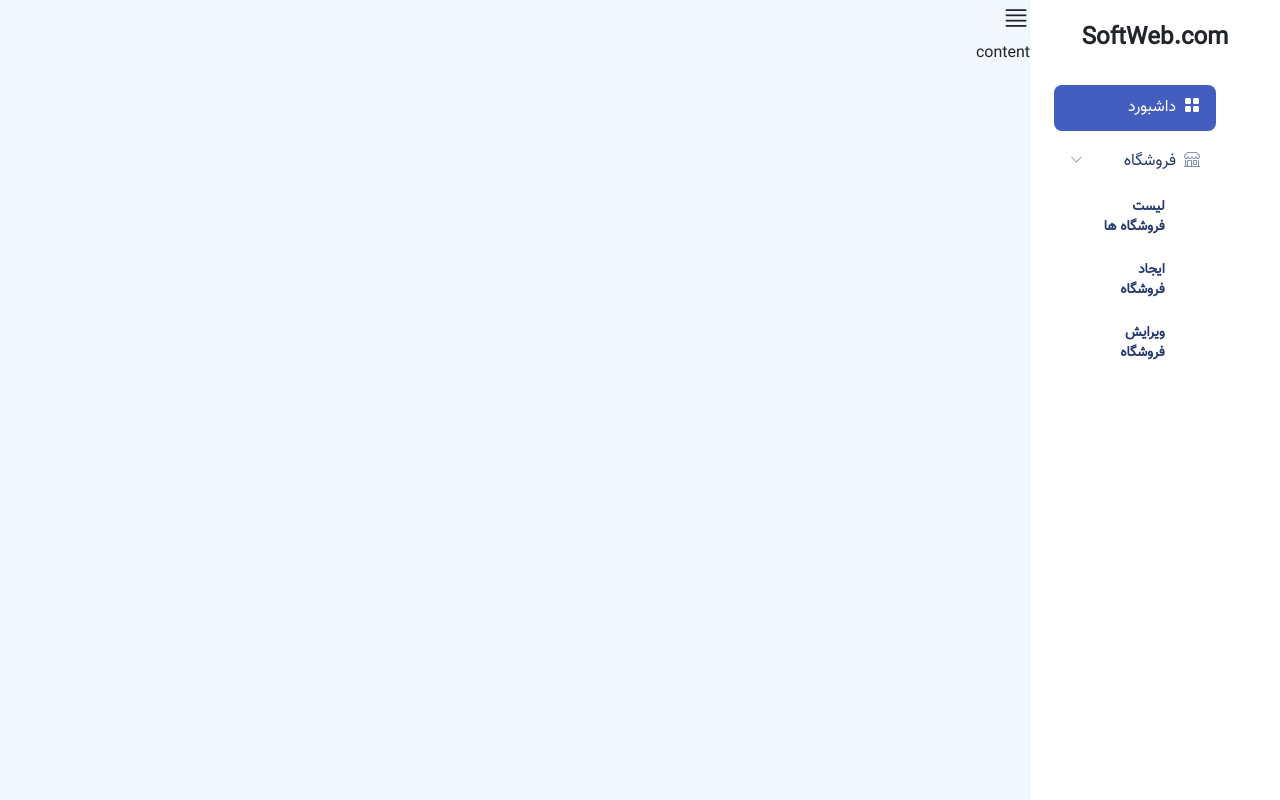
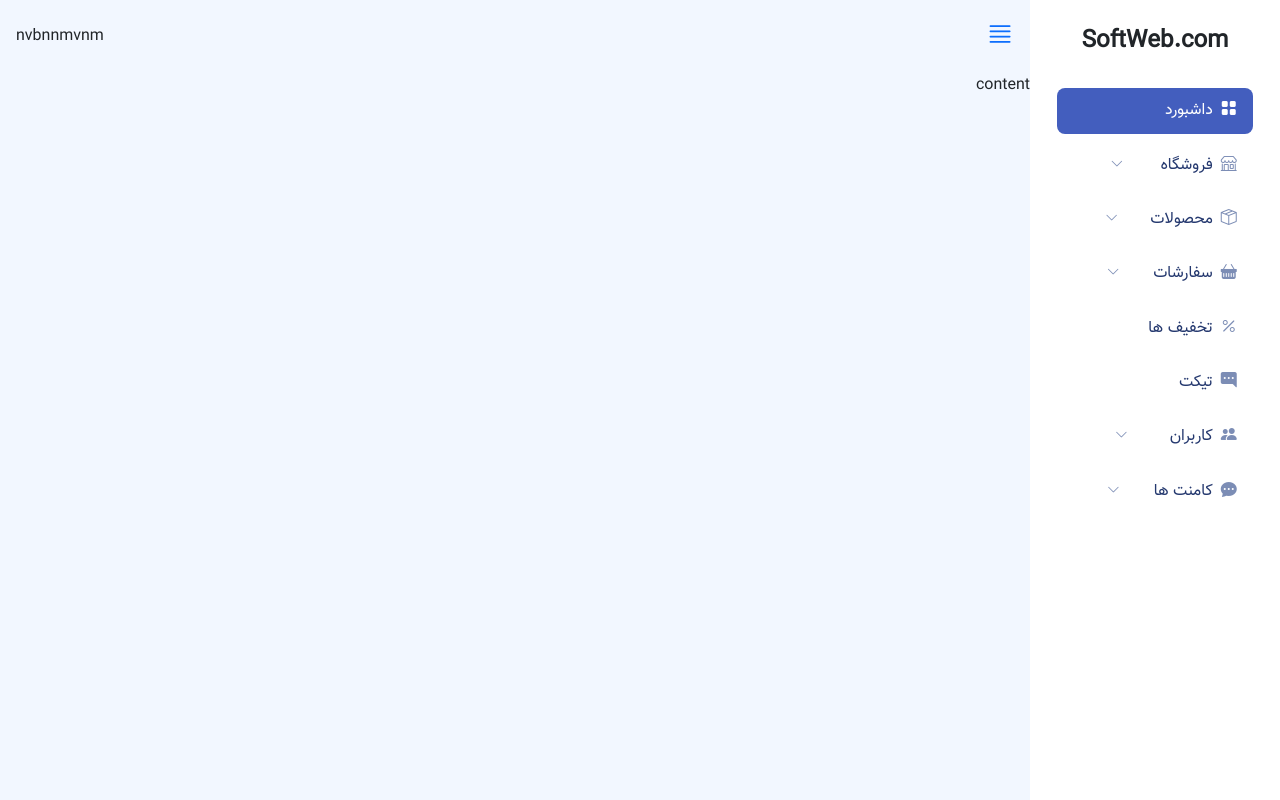
Before and after one commit to KhaledNoori/4_admin-panel, a plain HTML site: page index.html in a window 1280 px wide. Drawn offline with nearby package versions, Linux system fonts and the light colour scheme.

Commit message:
sidebar completed

```diff
--- a/index.html
+++ b/index.html
@@ -4,7 +4,7 @@
     <meta charset="UTF-8">
     <meta name="viewport" content="width=device-width, initial-scale=1.0">
     <title>Admin-panel</title>
-    <link href="https://cdn.jsdelivr.net/npm/bootstrap@5.3.2/dist/css/bootstrap.min.css" rel="stylesheet" integrity="sha384-T3c6CoIi6uLrA9TneNEoa7RxnatzjcDSCmG1MXxSR1GAsXEV/Dwwykc2MPK8M2HN" crossorigin="anonymous">
+    <link rel="stylesheet" href="https://cdn.jsdelivr.net/npm/bootstrap@5.3.2/dist/css/bootstrap.rtl.min.css" integrity="sha384-nU14brUcp6StFntEOOEBvcJm4huWjB0OcIeQ3fltAfSmuZFrkAif0T+UtNGlKKQv" crossorigin="anonymous">
     <link rel="stylesheet" href="https://cdn.jsdelivr.net/npm/bootstrap-icons@1.11.3/font/bootstrap-icons.min.css">
     <link rel="stylesheet" href="style.css">
 </head>
@@ -12,7 +12,7 @@
 
 <section x-data="toggleSidebar">
 
-    <section x-cloak class="sidebar" :class="open ||'inactive'">
+    <section x-cloak class="sidebar  " :class="open ||'inactive'">
 
         <div class=" d-flex align-items-center justify-content-between justify-content-lg-center">
             <h4 class="fw-bold">SoftWeb.com</h4>
@@ -20,21 +20,22 @@
         </div>
 
        <div class="mt-4">
-        <ul class="list-unstyled">
+        <ul class="list-unstyled ">
             <li class="sidebar-item active">
                 <a class="
                 sidebar-link" href="./index.html">
-                    <i class=" bi bi-grid-fill"></i>
+                    <i class="me-2 bi bi-grid-fill"></i>
                     <span class="me-2">داشبورد</span>
                 </a>
             </li>
-            <li class="sidebar-item">
-                <div class=" sidebar-link" >
-                    <i class="  bi bi-shop"></i>
-                    <span class="me-2">فروشگاه</span>
-                    <i class="me-auto bi bi-chevron-down "></i>
+
+            <li x-data="dropdown" class="sidebar-item">
+                <div @click="toggle" class=" sidebar-link" >
+                    <i class=" me-2 bi bi-shop"></i>
+                    <span >فروشگاه</span>
+                    <i class="mx-auto bi bi-chevron-down "></i>
                     </div>
-                    <ul class="submenu">
+                    <ul x-show="open" x-transition class="submenu">
                         <li class="submenu-item">
                             <a href="#">لیست فروشگاه ها</a>
                         </li>
@@ -46,14 +47,114 @@
                         </li>
                     </ul>
             </li>
+
+            <li x-data="dropdown" class="sidebar-item">
+                <div @click="toggle" class=" sidebar-link" >
+                    <i class=" me-2 bi bi-box-seam"></i>
+                    <span >محصولات</span>
+                    <i class="mx-auto bi bi-chevron-down "></i>
+                    </div>
+                    <ul x-show="open" x-transition class="submenu">
+                        <li class="submenu-item">
+                            <a href="#">لیست محصولات</a>
+                        </li>
+                        <li class="submenu-item">
+                            <a href="#">ایجاد محصولات</a>
+                        </li>
+                        <li class="submenu-item">
+                            <a href="#">ویرایش  محصولات</a>
+                        </li>
+                    </ul>
+            </li>
+
+            <li x-data="dropdown" class="sidebar-item">
+                <div @click="toggle" class=" sidebar-link" >
+                    <i class=" me-2 bi bi-basket-fill"></i>
+                    <span >سفارشات</span>
+                    <i class="mx-auto bi bi-chevron-down "></i>
+                    </div>
+                    <ul x-show="open" x-transition class="submenu">
+                        <li class="submenu-item">
+                            <a href="#">لیست سفارشات</a>
+                        </li>
+                        <li class="submenu-item">
+                            <a href="#">ایجاد سفارشات</a>
+                        </li>
+                        <li class="submenu-item">
+                            <a href="#">ویرایش  سفارشات</a>
+                        </li>
+                    </ul>
+            </li>
+
+            <li class="sidebar-item ">
+                <a class="
+                sidebar-link" href="#">
+                    <i class="me-2 bi bi-percent"></i>
+                    <span >تخفیف  ها</span>
+                </a>
+            </li>
+            <li class="sidebar-item ">
+                <a class="
+                sidebar-link" href="#">
+                    <i class="me-2 bi bi-chat-right-dots-fill"></i>
+                    <span >تیکت</span>
+                </a>
+            </li>
+
+            <li x-data="dropdown" class="sidebar-item">
+                <div @click="toggle" class=" sidebar-link" >
+                    <i class=" me-2 bi bi-people-fill"></i>
+                    <span>کاربران</span>
+                    <i class="mx-auto bi bi-chevron-down "></i>
+                    </div>
+                    <ul x-show="open" x-transition class="submenu">
+                        <li class="submenu-item">
+                            <a href="#">لیست کاربران</a>
+                        </li>
+                        <li class="submenu-item">
+                            <a href="#">ایجاد کاربران</a>
+                        </li>
+                        <li class="submenu-item">
+                            <a href="#">ویرایش   کاربران</a>
+                        </li>
+                    </ul>
+            </li>
+
+            <li x-data="dropdown" class="sidebar-item">
+                <div @click="toggle" class=" sidebar-link" >
+                    <i class=" me-2 bi bi-chat-dots-fill"></i>
+                    <span>کامنت ها</span>
+                    <i class="mx-auto bi bi-chevron-down "></i>
+                    </div>
+                    <ul x-show="open" x-transition class="submenu">
+                        <li class="submenu-item">
+                            <a href="#">لیست کامنت ها</a>
+                        </li>
+                        <li class="submenu-item">
+                            <a href="#">ایجاد کامنت ها</a>
+                        </li>
+                        <li class="submenu-item">
+                            <a href="#">ویرایش کامنت ها</a>
+                        </li>
+                    </ul>
+            </li>
+
+
         </ul>
        </div>
 
     </section>
 
     <section class="main" :class="open || 'active'">
-        <header>
-            <i @click="toggle"  class="bi bi-justify fs-3"></i>
+        <header class="d-flex justify-content-between p-3 align-items-center">
+            <div>
+                <a href="#">
+                    <i @click="toggle"  class=" toggle-saide-icon bi bi-justify fs-3"></i>
+                </a>
+            </div>
+            <div>
+                nvbnnmvnm
+            </div>
         </header>
         <div class="content">
             content
@@ -90,7 +191,16 @@
                 toggle() {
                     this.open = ! this.open
                 }
-            }))
+            })),
+
+
+            Alpine.data('dropdown', () => ({
+            open: false,
+
+            toggle() {
+                this.open = ! this.open
+            }
+        }))
         })
     </script>
 
--- a/style.css
+++ b/style.css
@@ -13,13 +13,44 @@
     font-family: "Khaled" !important;
  }
  /* .sidebar */
+
+ /* width */
+ ::-webkit-scrollbar{
+    width: 6px;
+ }
+
+
+ /* track */
+ ::-webkit-scrollbar-track{
+
+    background: #f1f1f1;
+ }
+
+  /* handle */
+  ::-webkit-scrollbar-thumb{
+
+    background: #aaa;
+    border-radius: 6px;
+ }
+  /* handle on hover*/
+  ::-webkit-scrollbar-thumb:hover{
+
+    background: #555;
+
+ }
 .sidebar{
  background-color: white;
     width: 250px;
     position: fixed;
     height: 100vh;
     transition: all 0.5s ease-out;
-    padding: 1.5rem;
+    padding: 1.7rem;
+
+    overflow-y: hidden;
+}
+
+.sidebar:hover{
+    overflow: auto;
 }
 
 .sidebar.inactive{
@@ -28,6 +59,9 @@
 .sidebar .sidebar-item{
     margin-top: 0.5rem;
 }
+
+
+
 
 .sidebar .sidebar-item .sidebar-link{
     text-decoration: none;
```
